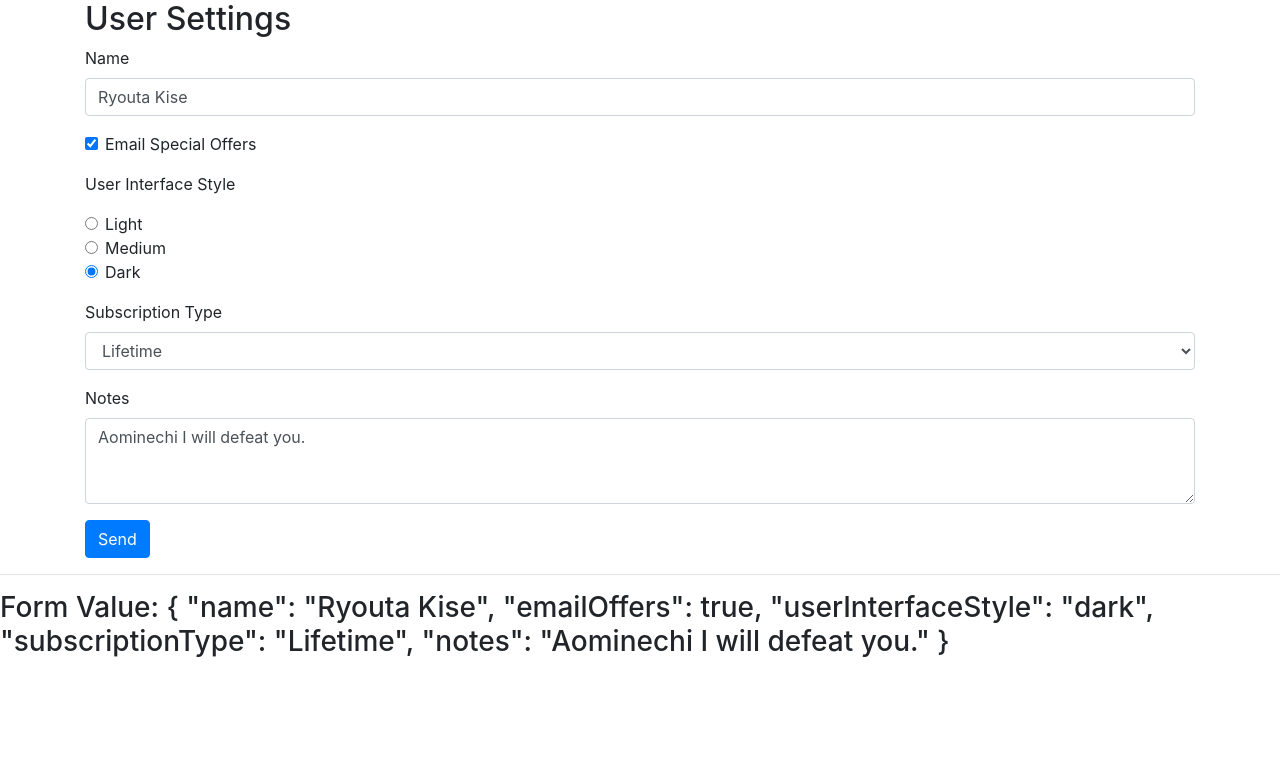
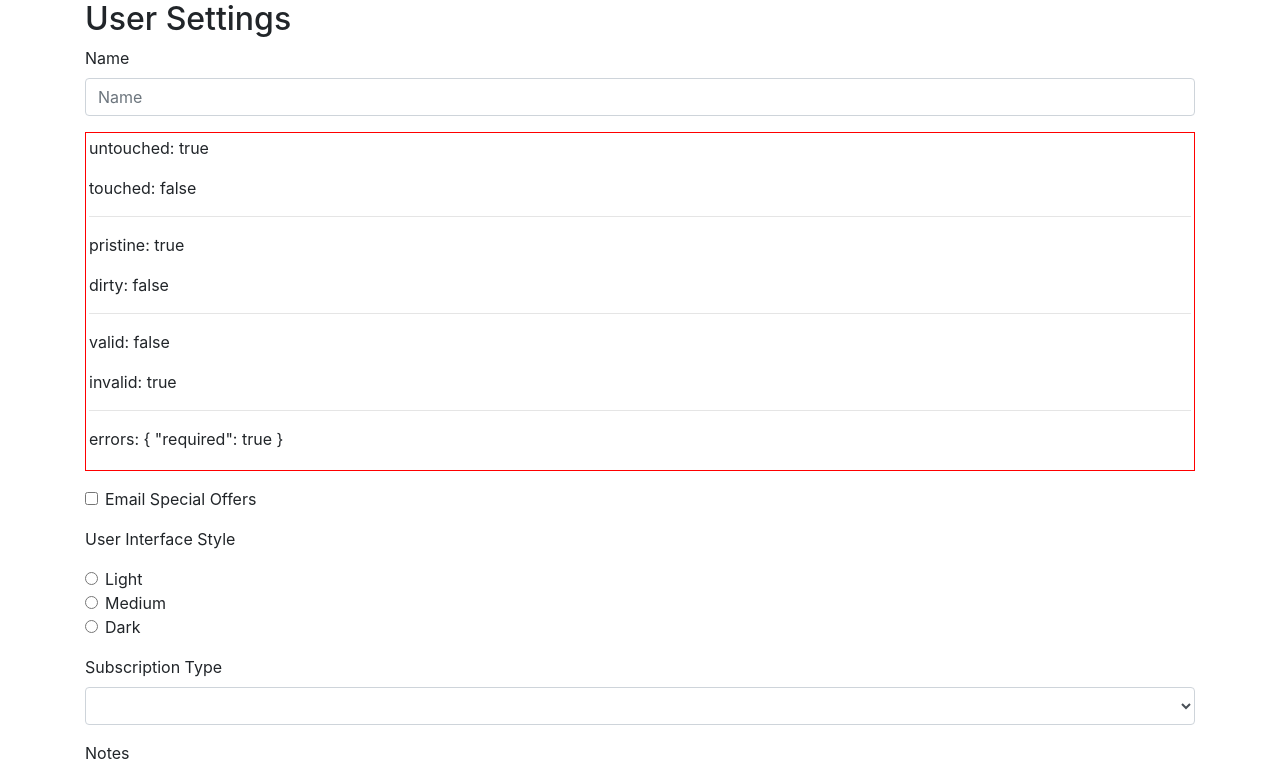
Before and after one commit to ashutoshbhadoria/ng-template-forms-demo, an Angular app: page / in a window 1280 px wide. Shown: the top 771 px of the page. Built offline with nearby package versions, Linux system fonts and the light colour scheme.

Commit message:
Explore validation properties.

```diff
--- a/src/app/user-settings-form/user-settings-form.component.html
+++ b/src/app/user-settings-form/user-settings-form.component.html
@@ -11,7 +11,23 @@
         name="name"
         placeholder="Name"
         [(ngModel)]="userSettings.name"
+        #nameField="ngModel"
+        required
+        minlength="3"
       />
+    </div>
+
+    <div class="form-group" style="border: 1px solid red; padding: 3px">
+      <p>untouched: {{ nameField.untouched }}</p>
+      <p>touched: {{ nameField.touched }}</p>
+      <hr />
+      <p>pristine: {{ nameField.pristine }}</p>
+      <p>dirty: {{ nameField.dirty }}</p>
+      <hr />
+      <p>valid: {{ nameField.valid }}</p>
+      <p>invalid: {{ nameField.invalid }}</p>
+      <hr />
+      <p>errors: {{ nameField.errors | json }}</p>
     </div>
 
     <div class="form-group form-check">
--- a/src/app/user-settings-form/user-settings-form.component.ts
+++ b/src/app/user-settings-form/user-settings-form.component.ts
@@ -8,11 +8,11 @@ import { UserSettings } from '../data/user-settings';
 })
 export class UserSettingsFormComponent implements OnInit {
   originalUserSettings: UserSettings = {
-    name: 'Ryouta Kise',
-    emailOffers: true,
-    userInterfaceStyle: 'dark',
-    subscriptionType: 'Lifetime',
-    notes: 'Aominechi I will defeat you.',
+    name: null,
+    emailOffers: null,
+    userInterfaceStyle: null,
+    subscriptionType: null,
+    notes: null,
   };
 
   userSettings: UserSettings = { ...this.originalUserSettings };
```
Also changed, not shown: src/app/data/user-settings.ts (+5 -5 lines).
